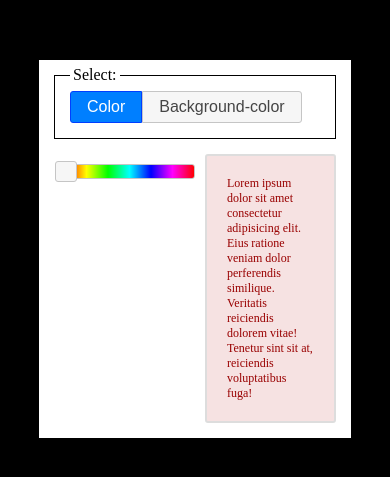
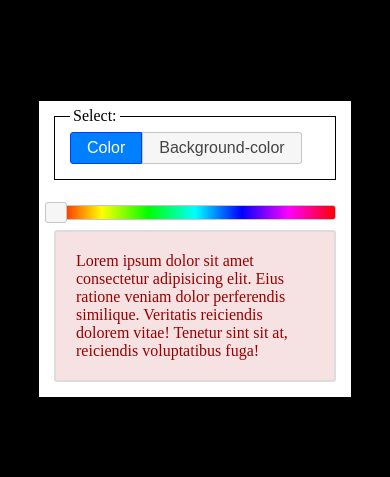
Before and after one commit to irina-akhmedzhanova/jqueryUI-slider, a plain HTML site: page index.html in a window 390 px wide. Shown: the part 173-650 px from the top of the page. Drawn offline with nearby package versions, Linux system fonts and the light colour scheme.

Commit message:
add media and some fix

```diff
--- a/script.js
+++ b/script.js
@@ -26,7 +26,7 @@ $(function () {
 
   $("#slider").slider({
     orientation: "horizontal",
-    animate: "slow",
+    animate: "fast",
     range: "min",
     min: 0,
     max: 360,
--- a/style.css
+++ b/style.css
@@ -13,7 +13,6 @@ body {
 }
 
 .main-content {
-  min-height: 70%;
   width: 80%;
   background-color: #fff;
 }
@@ -77,10 +76,25 @@ body {
 }
 
 .text-box {
-  font-size: 12px;
+  font-size: 16px;
   border: 2px solid #ddd;
   border-radius: 3px;
   padding: 20px;
   background-color: hsla(0, 50%, 70%, 25%);
   color: hsla(0, 100%, 30%, 100%)
 }
+
+@media (max-width: 720px) {
+  .main-content_slider-and-text {
+    flex-direction: column;
+    align-items: center;
+  }
+
+  .main-content_slider {
+    width: 100%;
+  }
+
+  .main-content_text {
+    width: 100%;
+  }
+}
```
